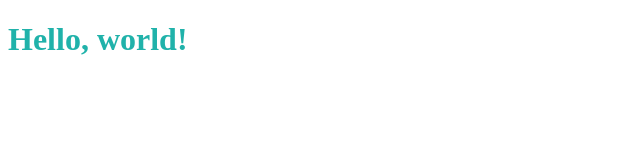
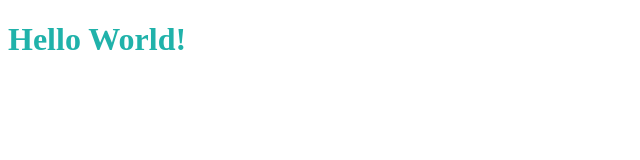
Before and after one commit to juunegreiros/movies-react-workshop, a React app: page / in a window 1280 px wide. Shown: the top 160 px of the page, without its empty margins (0-640 px from the left). Built offline with nearby package versions, Linux system fonts and the light colour scheme.

Commit message:
Aula 2 (#3)
* inicializando branch

* atualização para JSX

```diff
--- a/public/App.js
+++ b/public/App.jsx
@@ -3,11 +3,11 @@ import ReactDOM from 'react-dom';
 
 import './styles/index.scss';
 
-class App extends React.Component {
-  render() {
-    return <h1> Hello, world! </h1>
-  }
+const App = () => {
+  return <h1>Hello World!</h1>
 }
+
+export default App;
 
 const rootElement = document.getElementById('root');
 
--- a/webpack.config.js
+++ b/webpack.config.js
@@ -5,7 +5,7 @@ const WebpackMd5Hash = require('webpack-md5-hash');
 const CleanWebpackPlugin = require('clean-webpack-plugin');
 
 module.exports = {
-  entry: { main: './public/App.js' },
+  entry: { main: './public/App.jsx' },
   output: {
     path: path.resolve(__dirname, 'dist'),
     filename: '[name].[hash].js',
@@ -19,7 +19,7 @@ module.exports = {
   module: {
     rules: [
       {
-        test: /\.js$/,
+        test: /\.(js|jsx|json)$/,
         exclude: /node_modules/,
         use: {
           loader: 'babel-loader',
```
Also changed, not shown: 1 other file (tests, documents, lock files or other folders).
